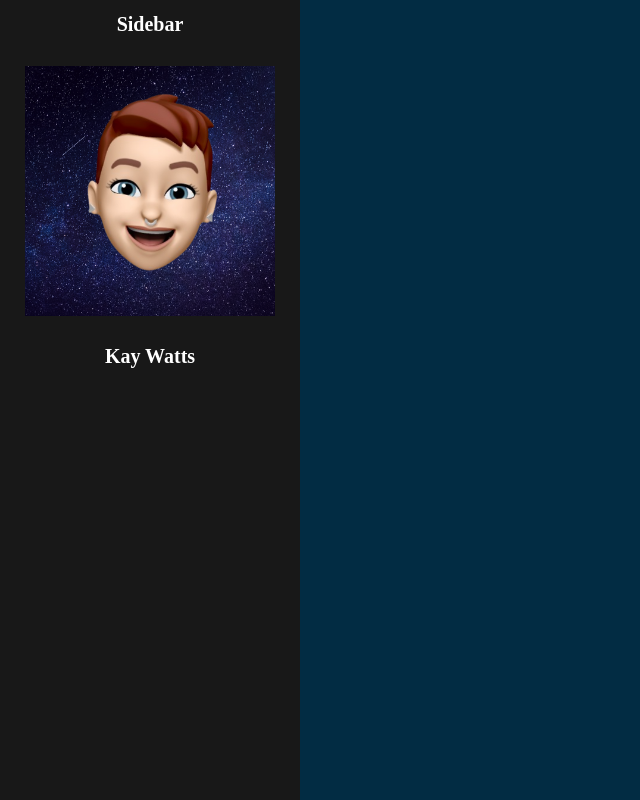
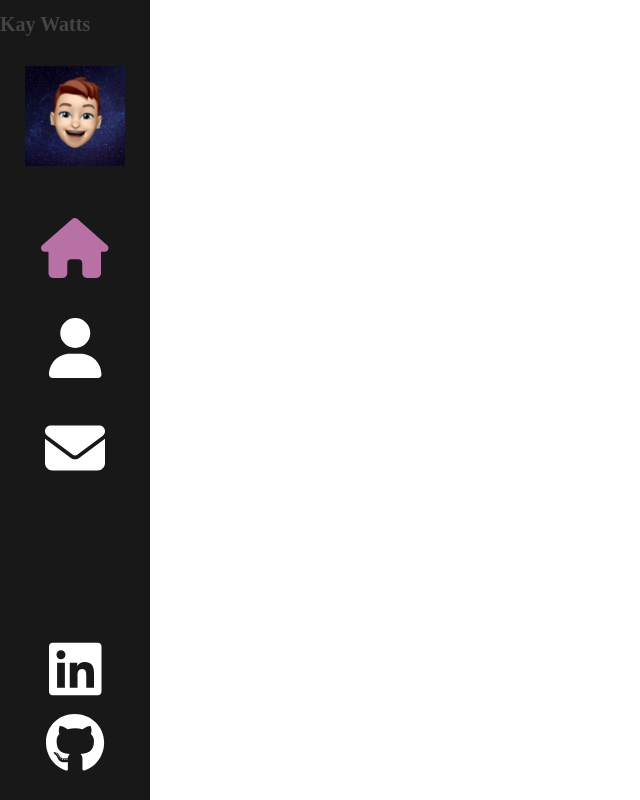
Before and after one commit to kwatts949/kwatts949.github.io, a React (Create React App) app: page / in a window 1280 px wide. Shown: the whole page, without its empty margins (0-640 px from the left). Built offline with nearby package versions, Linux system fonts and the light colour scheme.

Commit message:
Build out sidebar

```diff
--- a/src/components/Sidebar/index.js
+++ b/src/components/Sidebar/index.js
@@ -1,13 +1,57 @@
 import './index.scss'
-import { Link } from 'react-router-dom'
+import { Link, NavLink } from 'react-router-dom'
 import memoji from '../../assets/images/MeMoji.png'
+import { FontAwesomeIcon } from '@fortawesome/react-fontawesome'
+import { faEnvelope, faHome, faUser } from '@fortawesome/free-solid-svg-icons'
+import { faGithub, faLinkedin } from '@fortawesome/free-brands-svg-icons'
 
-const Sidebar =() => (
-<div className='nav-bar'>
-<h1>Sidebar</h1>
-  <Link className='logo' to='/'><img src={memoji}/></Link>
-  <h1>Kay Watts</h1>
-  <nav></nav>
-</div>
+const Sidebar = () => (
+  <div className="nav-bar">
+    <h1>Kay Watts</h1>
+    <Link className="logo" to="/">
+      <img src={memoji} />
+    </Link>
+    <nav>
+      <NavLink exact="true" activeclassname="active" to="/">
+        <FontAwesomeIcon classname="icon" icon={faHome} color="white" />
+      </NavLink>
+      <NavLink
+        exact="true"
+        activeclassname="active"
+        className="about-link"
+        to="/about"
+      >
+        <FontAwesomeIcon icon={faUser} color="white" />
+      </NavLink>
+      <NavLink
+        exact="true"
+        activeclassname="active"
+        className="contact-link"
+        to="/contact"
+      >
+        <FontAwesomeIcon icon={faEnvelope} color="white" />
+      </NavLink>
+    </nav>
+    <ul>
+      <li>
+        <a
+          target="_blank"
+          rel="noreferrer"
+          href="https://www.linkedin.com/in/kay-watts/"
+        >
+          <FontAwesomeIcon icon={faLinkedin} color="white" />
+        </a>
+      </li>
+      <li>
+        <a
+          target="_blank"
+          rel="noreferrer"
+          href="https://github.com/kwatts949/"
+        >
+          <FontAwesomeIcon icon={faGithub} color="white" />
+        </a>
+      </li>
+    </ul>
+  </div>
 )
 export default Sidebar
--- a/src/components/Sidebar/index.scss
+++ b/src/components/Sidebar/index.scss
@@ -1,6 +1,6 @@
 .nav-bar {
   background: #181818;
-  width: 300px;
+  width: 150px;
   height: 100%;
   position: absolute;
   top: 0;
@@ -10,16 +10,123 @@
   .logo {
     display: block;
     padding: 8px 0;
+
+    img {
+      display: block;
+      margin: 8px auto;
+      width: 100px;
+      height: auto;
+
+      &.sub-logo {
+        width: 50px;
+      }
+    }
   }
 
-  img {
+  nav {
     display: block;
-    margin: 8px auto;
-    width: 250px;
-    height: auto;
+    text-align: center;
+    position: absolute;
+    height: 210px;
+    top: 40%;
+    margin-top: -120px;
+    width: 100%;
+
+    a {
+      font-size: 60px;
+      color: #4d4d4e;
+      display: block;
+      line-height: 100px;
+      height: 100px;
+      position: relative;
+      text-decoration: none;
+
+      i {
+        transition: all 0.3s ease-out;
+      }
+
+      &:hover {
+        color: #b871a5;
+
+        svg {
+          opacity: 0;
+        }
+
+        &:after {
+          opacity: 1;
+        }
+      }
+
+      &:after {
+        content: '';
+        font-size: 25px;
+        letter-spacing: 2px;
+        position: absolute;
+        bottom: 0;
+        display: block;
+        width: 100%;
+        text-align: center;
+        opacity: 0;
+        -webkit-transition: all 0.3s ease-out;
+        transition: all 0.3s ease-out;
+      }
+
+      &:first-child {
+        &:after {
+          content: 'HOME';
+        }
+      }
+    }
+
+    a.about-link {
+      &:after {
+        content: 'ABOUT';
+      }
+    }
+
+    a.contact-link {
+      &:after {
+        content: 'CONTACT';
+      }
+    }
+
+    a.portfolio-link {
+      &:after {
+        content: 'PORTFOLIO';
+      }
+    }
+
+    a.active {
+      svg {
+        color: #b871a5;
+      }
+    }
   }
-  h1 {
-    color: white;
+
+  ul {
+    position: absolute;
+    bottom: 20px;
+    width: 100%;
+    display: block;
+    padding: 0;
+    list-style: none;
     text-align: center;
+    margin: 0;
+
+    li {
+      a {
+        padding: 7px 0;
+        display: block;
+        font-size: 60px;
+        line-height: 16px;
+        color: #4d4d4e;
+      }
+
+      &:hover {
+        .anchor-icon {
+          color: #ffd700;
+        }
+      }
+    }
   }
 }
--- a/src/index.css
+++ b/src/index.css
@@ -6,7 +6,7 @@
   margin: 0;
   font-family: 300 11px/1.4 'Helvetica Neue', 'sans-serif';
   color: #444;
-  background:#022c43 ;
+  background:white ;
   overflow: hidden;
   display:block;
   -webkit-font-smoothing: antialiased;
```
